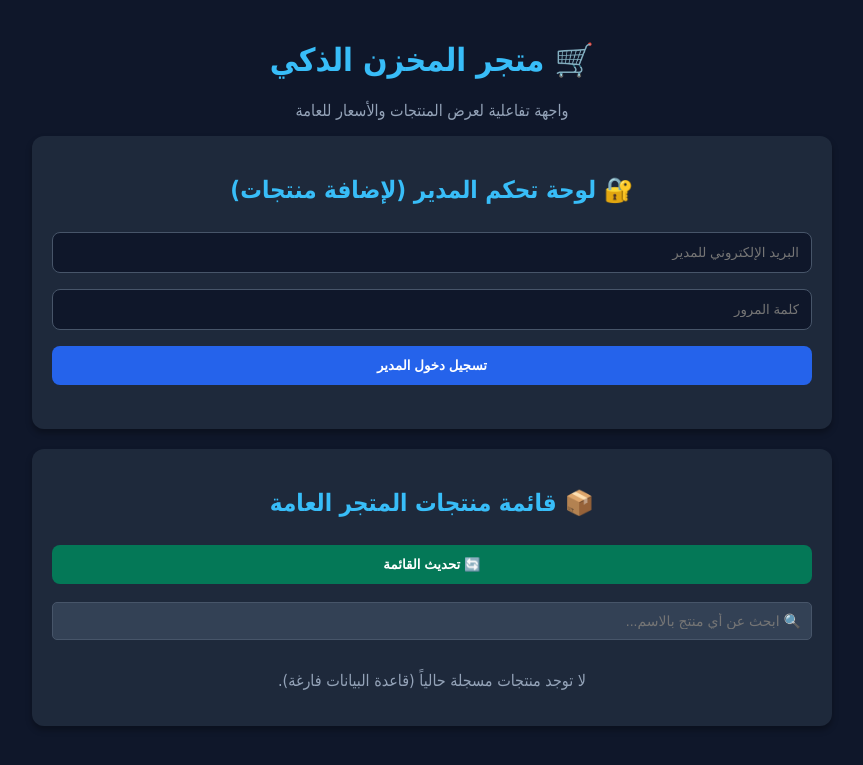
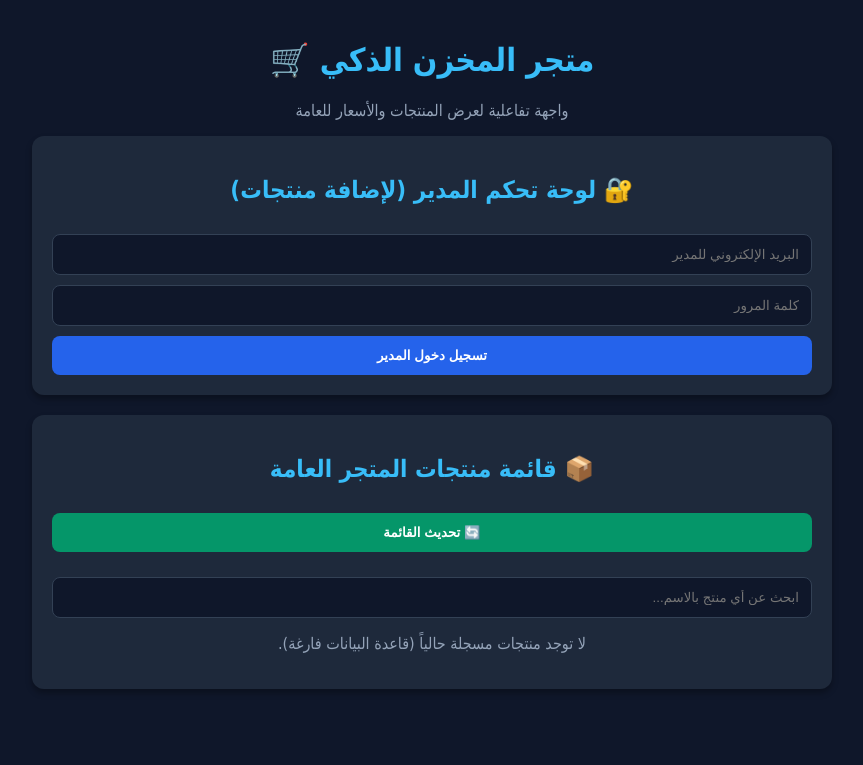
Before and after one commit to gassar0/Repository-name, a Flask app: page / in a window 1280 px wide. Shown: the top 765 px of the page, without its empty margins (208-1071 px from the left). Run offline with Flask 3, Linux system fonts and the light colour scheme; data that the repository does not hold is empty.

Commit message:
Update store.html

```diff
--- a/templates/store.html
+++ b/templates/store.html
@@ -16,7 +16,7 @@
             max-width: 800px;
             margin: 0 auto;
         }
-        h1, h2 {
+        h1, h2, h3 {
             text-align: center;
             color: #38bdf8;
         }
@@ -24,82 +24,69 @@
             background-color: #1e293b;
             padding: 20px;
             border-radius: 12px;
+            margin-bottom: 20px;
             box-shadow: 0 4px 6px rgba(0,0,0,0.3);
-            margin-bottom: 20px;
         }
         input, button {
             width: 100%;
             padding: 12px;
-            margin: 8px 0;
+            margin-top: 10px;
             border-radius: 8px;
-            border: 1px solid #475569;
+            border: 1px solid #334155;
             background-color: #0f172a;
             color: #fff;
             box-sizing: border-box;
         }
         button {
             background-color: #2563eb;
+            color: white;
             border: none;
             font-weight: bold;
             cursor: pointer;
-            transition: background 0.3s;
         }
         button:hover {
             background-color: #1d4ed8;
         }
-        .product-item {
-            background-color: #334155;
-            padding: 15px;
-            margin-top: 10px;
-            border-radius: 8px;
-            display: flex;
-            justify-content: space-between;
-            align-items: center;
-        }
-        .error { color: #f87171; text-align: center; }
-        .success { color: #4ade80; text-align: center; }
+        .success { color: #4ade80; text-align: center; margin-top: 10px; }
+        .error { color: #ef4444; text-align: center; margin-top: 10px; }
     </style>
 </head>
 <body>
-
     <div class="container">
-    <h1>🛒 متجر المخزن الذكي</h1>
+        <h1>متجر المخزن الذكي 🛒</h1>
         <p style="text-align: center; color: #94a3b8;">واجهة تفاعلية لعرض المنتجات والأسعار للعامة</p>
 
-    <!-- لوحة تحكم المدير -->
-    <div class="card">
+        <!-- لوحة تسجيل دخول المدير -->
+        <div class="card" id="login-card">
             <h2>🔐 لوحة تحكم المدير (لإضافة منتجات)</h2>
-        <div id="login-section">
             <input type="email" id="admin-email" placeholder="البريد الإلكتروني للمدير">
             <input type="password" id="admin-password" placeholder="كلمة المرور">
             <button onclick="loginAdmin()">تسجيل دخول المدير</button>
-            <p id="login-msg"></p>
+            <div id="login-msg"></div>
         </div>
 
-        <div id="admin-panel" style="display: none;">
-            <p class="success">تم تسجيل الدخول بنجاح كمدير ✅</p>
-            <h3>إضافة منتج جديد</h3>
+        <!-- لوحة إضافة المنتجات (مخفية وتظهر بعد نجاح تسجيل الدخول) -->
+        <div class="card" id="admin-panel" style="display: none;">
+            <h3>➕ إضافة منتج جديد</h3>
             <input type="text" id="prod-name" placeholder="اسم المنتج">
-            <input type="number" id="prod-qty" placeholder="الكمية">
-            <input type="number" step="0.01" id="prod-price" placeholder="السعر">
-            <button onclick="addProduct()">إضافة للمتجر فوراً</button>
-            <p id="add-msg"></p>
-      <button onclick="exportReport()" style="background-color: #0284c7; margin-top: 10px; width: 100%; padding: 10px; border: none; border-radius: 5px; color: white; font-weight: bold; cursor: pointer;">📊 تحميل تقرير المخزون (Excel)</button>
-        </div>
+            <input type="number" id="prod-quantity" placeholder="الكمية">
+            <input type="number" step="0.01" id="prod-price" placeholder="السعر (ر.س)">
+            <button onclick="addProduct()">إضافة المنتج للسيرفر</button>
+            <div id="add-msg"></div>
         </div>
 
         <!-- قائمة المنتجات العامة -->
         <div class="card">
             <h2>📦 قائمة منتجات المتجر العامة</h2>
-        <button onclick="loadProducts()" style="background-color: #047857;">🔄 تحديث القائمة</button>
-<input type="text" id="search-input" placeholder="🔍 ابحث عن أي منتج بالاسم..." onkeyup="filterProducts()" style="width: 100%; padding: 10px; margin-top: 10px; margin-bottom: 15px; background-color: #334155; border: 1px solid #475569; border-radius: 5px; color: white; font-size: 14px;">
-<div id="products-list" style="margin-top: 15px;">
+            <button onclick="loadProducts()" style="background-color: #059669; margin-bottom: 15px;">🔄 تحديث القائمة</button>
+            <input type="text" id="search-input" placeholder="ابحث عن أي منتج بالاسم..." oninput="filterProducts()">
+
+            <div id="products-list">
                 <p style="text-align: center; color: #94a3b8;">جاري تحميل المنتجات...</p>
-</div>
-
             </div>
         </div>
     </div>
+
     <script>
     let allProductsCache = [];
 
@@ -154,10 +141,37 @@ function filterProducts() {
         displayProducts(filtered);
     }
 
+    function loginAdmin() {
+        const email = document.getElementById('admin-email').value;
+        const password = document.getElementById('admin-password').value;
+        const msg = document.getElementById('login-msg');
+
+        fetch('/admin/login', {
+            method: 'POST',
+            headers: { 'Content-Type': 'application/json' },
+            body: JSON.stringify({ email, password })
+        })
+        .then(res => res.json())
+        .then(data => {
+            if (res && res.ok) { // handle based on response
+            }
+            // تحقق من النجاح بناء على شكل رد البايثون عندك
+            msg.innerText = data.message || 'تم تسجيل الدخول بنجاح';
+            msg.className = 'success';
+            document.getElementById('login-card').style.display = 'none';
+            document.getElementById('admin-panel').style.display = 'block';
+        })
+        .catch(err => {
+            msg.innerText = 'فشل تسجيل الدخول أو خطأ في البيانات';
+            msg.className = 'error';
+        });
+    }
+
     function addProduct() {
-    const name = document.getElementById('product-name').value;
-    const quantity = document.getElementById('product-quantity').value;
-    const price = document.getElementById('product-price').value;
+        const name = document.getElementById('prod-name').value;
+        const quantity = document.getElementById('prod-quantity').value;
+        const price = document.getElementById('prod-price').value;
+        const msg = document.getElementById('add-msg');
 
         fetch('/add-product', {
             method: 'POST',
@@ -166,23 +180,19 @@ function addProduct() {
         })
         .then(res => res.json())
         .then(data => {
-        const msg = document.getElementById('login-msg');
-        if(msg) {
-            msg.innerText = data.message;
+            msg.innerText = data.message || 'تمت إضافة المنتج بنجاح';
             msg.className = 'success';
-        }
             loadProducts();
         })
         .catch(err => {
-        const msg = document.getElementById('login-msg');
-        if(msg) {
             msg.innerText = 'حدث خطأ أثناء الإضافة';
             msg.className = 'error';
-        }
         });
     }
 
+    window.onload = function() {
         loadProducts();
+    };
     </script>
 </body>
 </html>
```
Lines whose indentation alone changed are shown as unchanged.
